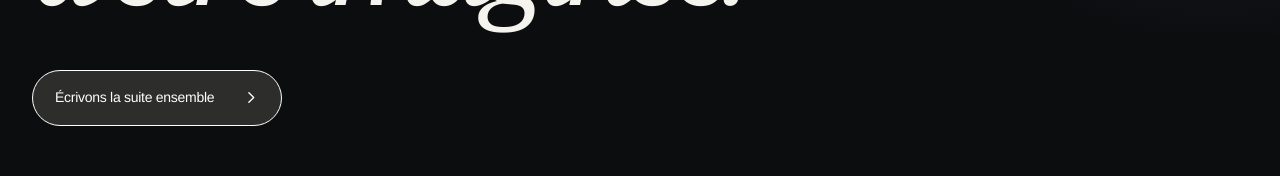
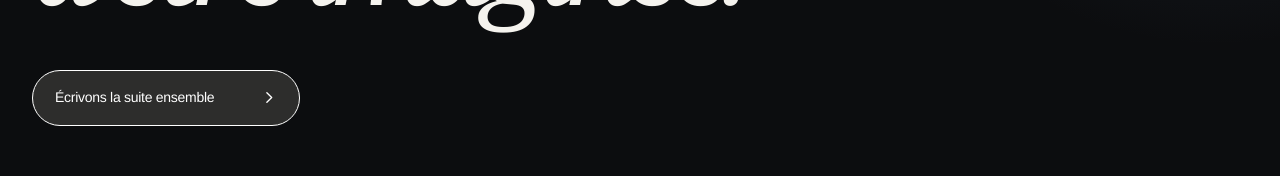
Before and after one commit to paulsebille/Portfolio, a Next.js app: page / in a window 1280 px wide. In both pictures the pointer is over the link "Écrivons la suite ensemble". Shown: the part 2947-3123 px from the top of the page. Built offline with nearby package versions, Linux system fonts and the light colour scheme.

Commit message:
Prevent contact CTA from shifting on hover

```diff
--- a/app/globals.css
+++ b/app/globals.css
@@ -3001,3 +3001,10 @@ body { font-family: "Helvetica Neue", Helvetica, Arial, sans-serif; }
 .footer-cta:focus-visible {
   outline-color: rgba(255,255,255,.8);
 }
+
+
+/* Keep the contact capsule fixed while only its chevron responds */
+.footer-cta:hover {
+  gap: clamp(30px, 3.5vw, 42px);
+  transform: none;
+}
```
